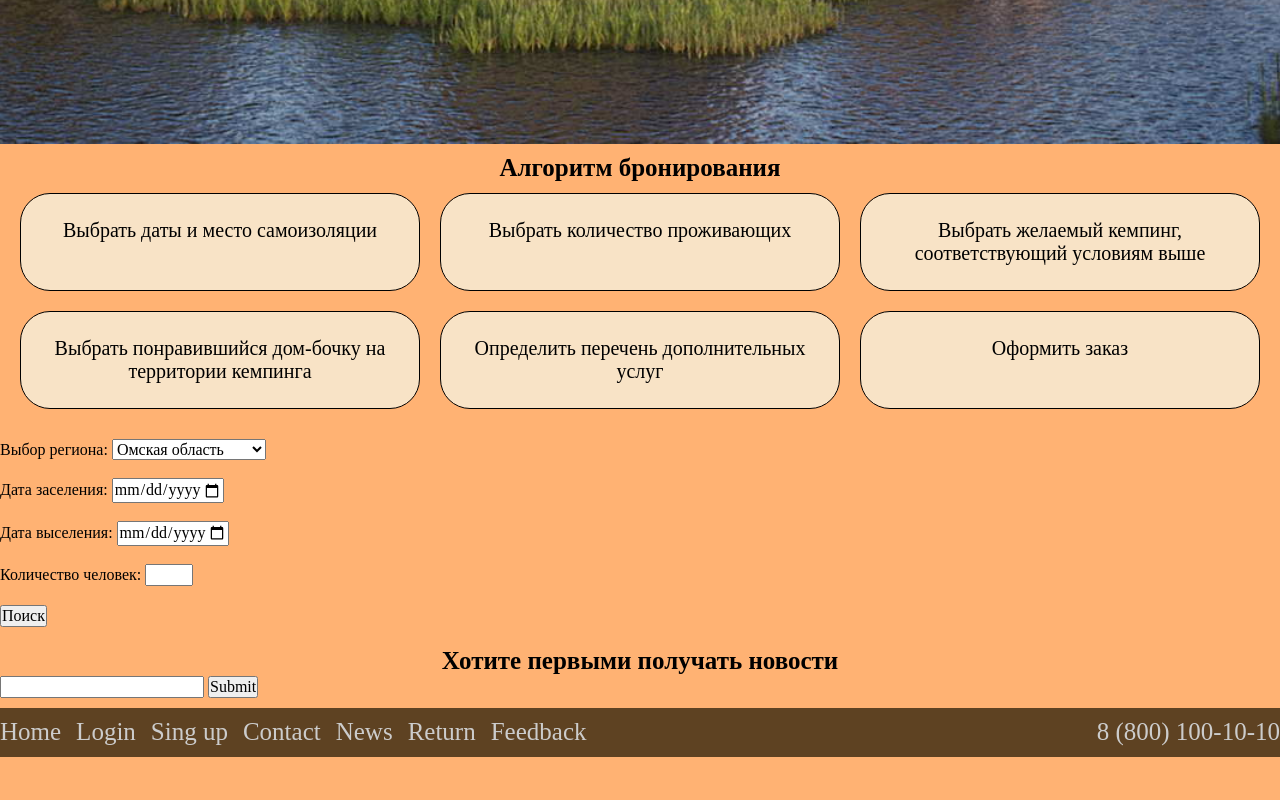
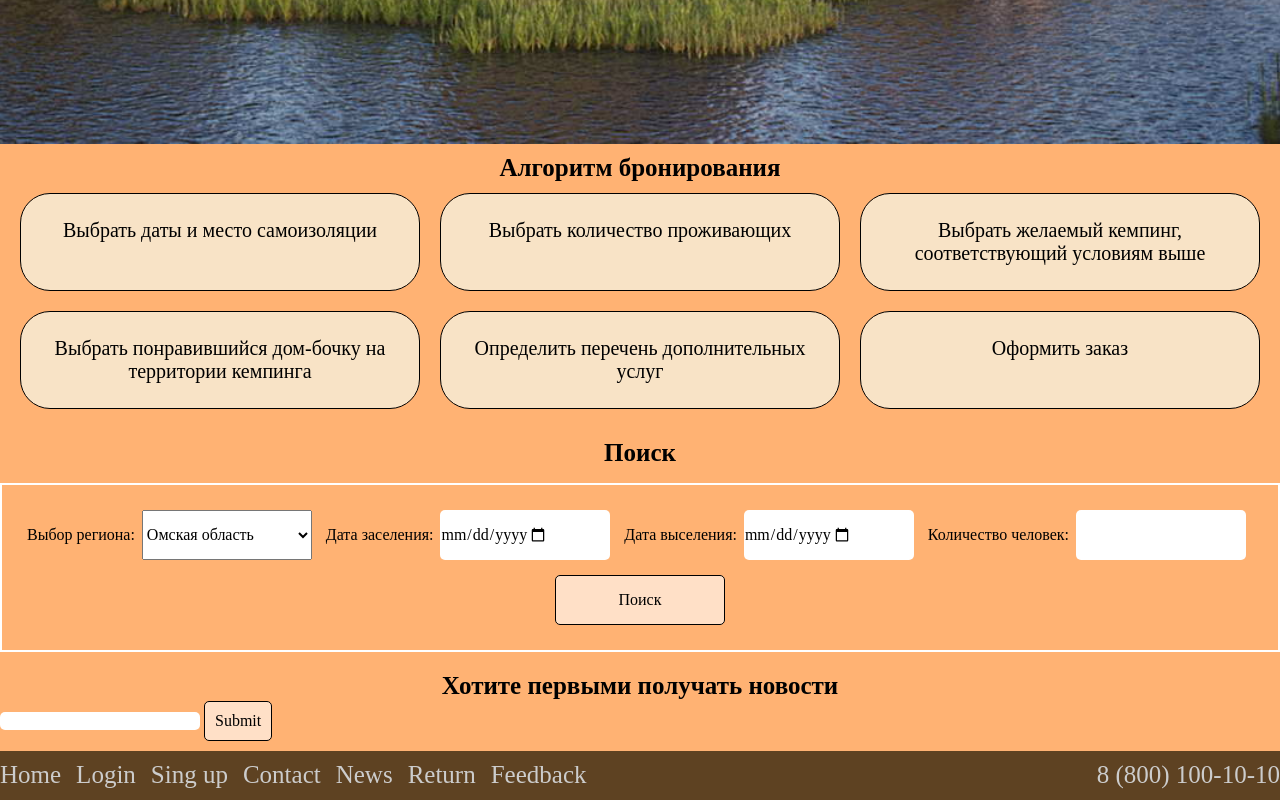
Before and after one commit to KojikiKiraFox/Deb, a plain HTML site: page index.html in a window 1280 px wide. Shown: the part 770-1570 px from the top of the page. Before the commit the page ends 1527 px from the top, so only its background shows below. Drawn offline with Linux system fonts and the light colour scheme.

Commit message:
feat: add section

```diff
--- a/index.html
+++ b/index.html
@@ -58,8 +58,8 @@
 
         <section class="search section">
             <div class="container">
-
-                <form action='search.html' method="POST">
+                <h2 class="section-title search-title">Поиск</h2>
+                <form action='search.html' method="POST" class="search-form">
                     <label for='region'>Выбор региона:</label>
                     <select id='region'>
                         <option>Омская область</option>
--- a/scss/_settign.scss
+++ b/scss/_settign.scss
@@ -78,3 +78,29 @@ a {
 
     }
 }
+
+input{
+    font-family: inherit;
+    font-size: inherit;
+    line-height: inherit;
+    margin: 0;
+    border:none;
+    border-radius: 5px;
+    transition: border-color 0.15s ease-in-out, box-shadow 0.15s ease-in-out;
+    &:focus{
+        background-color: #fff;
+        border-color: #bdbdbd;
+        outline: 0;
+        box-shadow: 0 0 0 0.2rem rgba(158, 158, 158, 0.25);
+    }
+}
+
+input[type="submit"]{
+    padding: 10px;
+    background: rgba(255, 255, 255, 0.6);
+    border: 1px solid #000;
+    transition: .3s;
+    &:hover{
+        background: rgba(255, 255, 255, 1);
+    }
+}
--- a/scss/templates/_search.scss
+++ b/scss/templates/_search.scss
@@ -0,0 +1,26 @@
+.search{
+    &-title{
+        margin-bottom: 15px;
+    }
+    &-form{
+        border: 2px solid $white;
+        padding: 25px;
+        display: flex;
+        flex-wrap: wrap;
+        justify-content: space-between;
+        align-items: center;
+        input{
+            display: flex;
+            width: 170px;
+            height: 50px;
+        }
+        input[type="submit"]{
+            margin: 15px auto 0;
+            text-align: center;
+        }
+        select{
+            width: 170px;
+            height: 50px;
+        }
+    }
+}
```
Also changed, not shown: css/style.css.
